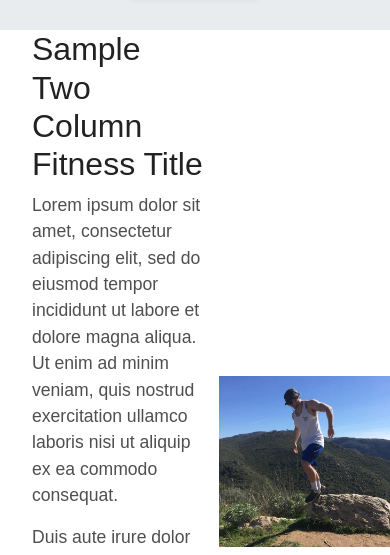
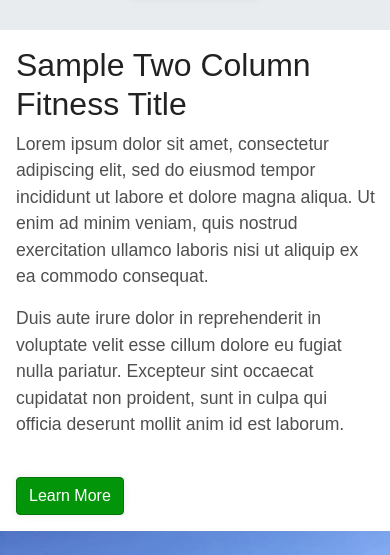
Before and after one commit to thomasmburke/BruinFitnessWeb, a React (Create React App) app in the folder bruinfitness/: page / in a window 390 px wide. Shown: the part 653-1208 px from the top of the page. Built offline with nearby package versions, Linux system fonts and the light colour scheme; what react-animations would draw is missing.

Commit message:
adjusted two column view for all screen sizes

```diff
--- a/bruinfitness/src/components/home/HomeTwoColumn.css
+++ b/bruinfitness/src/components/home/HomeTwoColumn.css
@@ -7,12 +7,20 @@
 }
 
 .text-col-padding {
-  padding-left: 2rem !important;
+  padding-left: 2rem;
 }
 .image-col-padding {
-  padding-right: 0 !important;
-  padding-left: 0 !important;
+  padding-right: 0;
+  padding-left: 0;
 }
 
 @media (max-width: 992px) {
+  .flex-two-col {
+    flex-direction: column;
+    padding-top: 1rem;
+  }
+  .text-col-padding {
+    padding-left: 1rem;
+    padding-bottom: 1rem;
+  }
 }
--- a/bruinfitness/src/components/home/HomeTwoColumn.jsx
+++ b/bruinfitness/src/components/home/HomeTwoColumn.jsx
@@ -20,7 +20,7 @@ function HomeTwoColumn() {
           laborum.
         </p>
         <br />
-        <a href="/contact" class="btn btn-primary">
+        <a href="/contact" className="btn btn-primary">
           Learn More
         </a>
       </div>
```
